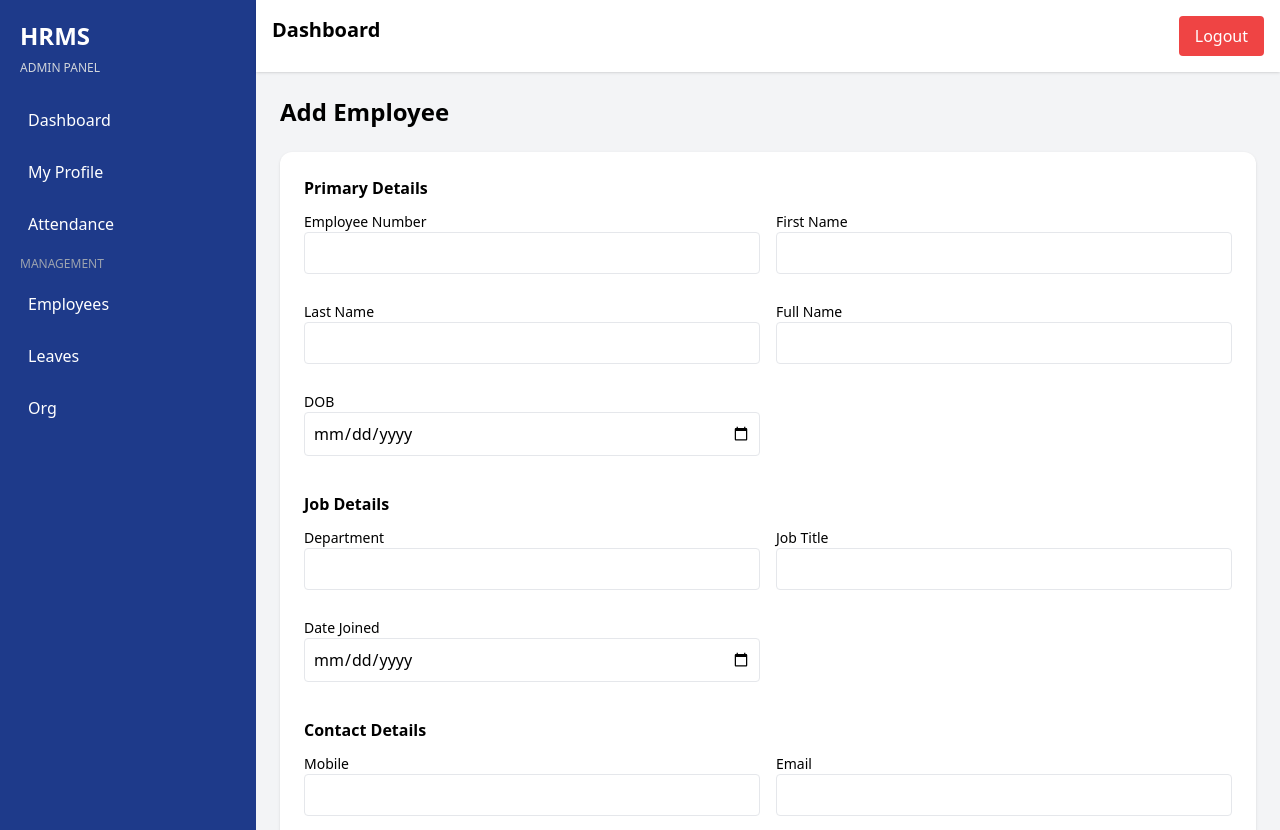
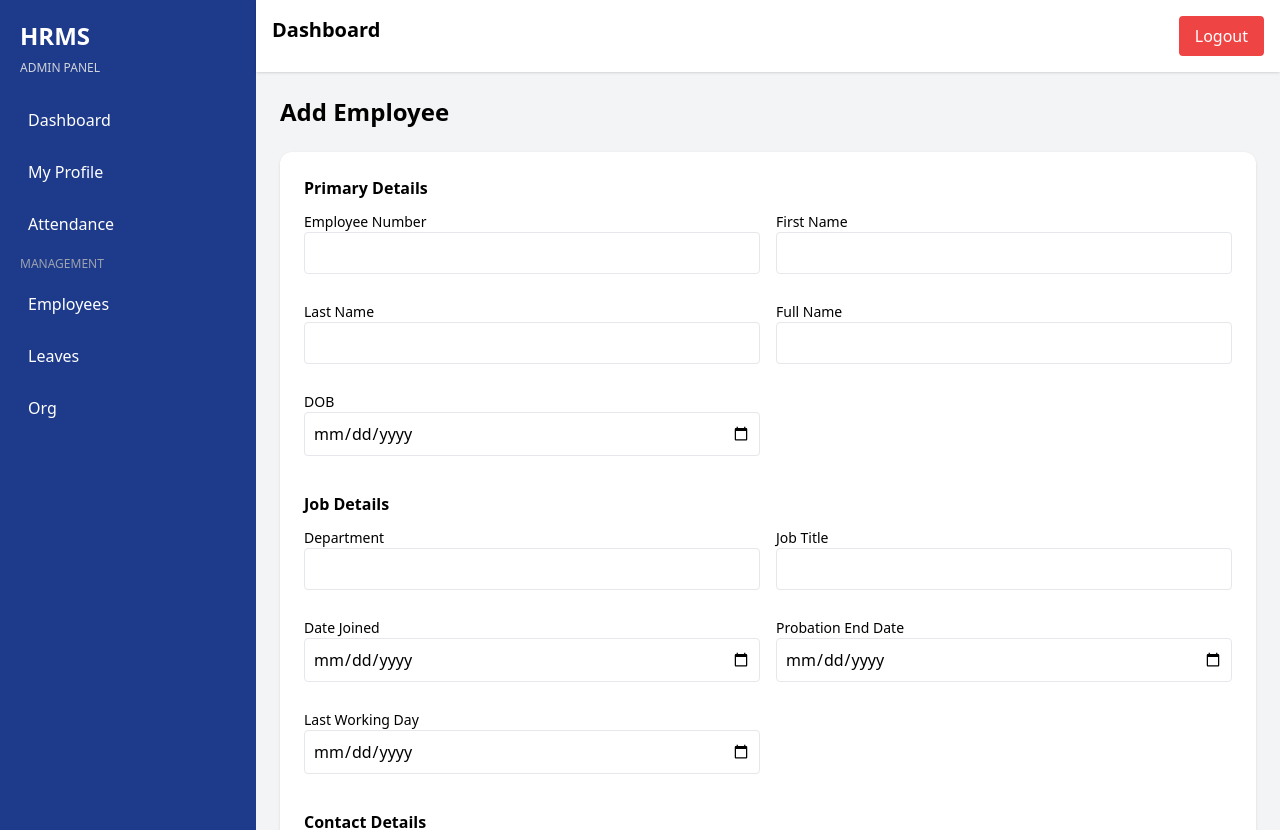
Before and after one commit to VishalRana2025/hris-project, a React (Vite) app in the folder frontend/: page /add-employee in a window 1280 px wide. Shown: the top 830 px of the page. Built offline with nearby package versions, Linux system fonts and the light colour scheme; sample sign-in values are in the browser's storage.

Commit message:
final fix: employee system working

```diff
--- a/frontend/src/pages/AddEmployee.jsx
+++ b/frontend/src/pages/AddEmployee.jsx
@@ -59,31 +59,32 @@ export default function AddEmployee() {
     panNumber: ""
   });
 
-  // 🔥 FORMAT DATA
+  // 🔥 SAFE DATE FUNCTION (FINAL FIX)
+  const safeDate = (value) => {
+    if (!value || value === "") return null;
+
+    const d = new Date(value);
+    return isNaN(d.getTime()) ? null : d;
+  };
+
+  // 🔥 PREPARE DATA
   const prepareData = () => {
     return {
       ...form,
 
-      // 🔥 AUTO FULL NAME
       fullName:
         form.fullName ||
         `${form.firstName || ""} ${form.lastName || ""}`.trim(),
 
-      // 🔥 DATE FIX
-      dob: form.dob ? new Date(form.dob) : null,
-      dateJoined: form.dateJoined ? new Date(form.dateJoined) : null,
-      probationEndDate: form.probationEndDate
-        ? new Date(form.probationEndDate)
-        : null,
-      lastWorkingDay: form.lastWorkingDay
-        ? new Date(form.lastWorkingDay)
-        : null,
+      // ✅ SAFE DATE CONVERSION
+      dob: safeDate(form.dob),
+      dateJoined: safeDate(form.dateJoined),
+      probationEndDate: safeDate(form.probationEndDate),
+      lastWorkingDay: safeDate(form.lastWorkingDay),
 
-      // 🔥 SAFE ADDRESS
       currentAddress: form.currentAddress || {},
       permanentAddress: form.permanentAddress || {},
 
-      // 🔥 CLEAN STRINGS
       firstName: form.firstName.trim(),
       lastName: form.lastName.trim(),
       personalEmail: form.personalEmail.trim()
@@ -123,6 +124,7 @@ export default function AddEmployee() {
 
           <div className="bg-white p-6 rounded-xl shadow max-w-6xl">
 
+            {/* PRIMARY */}
             <Section title="Primary Details">
               <Input label="Employee Number" value={form.employeeNumber}
                 onChange={(v)=>setForm({...form, employeeNumber:v})}
@@ -136,11 +138,15 @@ export default function AddEmployee() {
               <Input label="Full Name" value={form.fullName}
                 onChange={(v)=>setForm({...form, fullName:v})}
               />
-              <Input label="DOB" type="date" value={form.dob}
+              <Input
+                label="DOB"
+                type="date"   // 🔥 MUST
+                value={form.dob}
                 onChange={(v)=>setForm({...form, dob:v})}
               />
             </Section>
 
+            {/* JOB */}
             <Section title="Job Details">
               <Input label="Department" value={form.department}
                 onChange={(v)=>setForm({...form, department:v})}
@@ -148,11 +154,27 @@ export default function AddEmployee() {
               <Input label="Job Title" value={form.jobTitle}
                 onChange={(v)=>setForm({...form, jobTitle:v})}
               />
-              <Input label="Date Joined" type="date" value={form.dateJoined}
+              <Input
+                label="Date Joined"
+                type="date"
+                value={form.dateJoined}
                 onChange={(v)=>setForm({...form, dateJoined:v})}
+              />
+              <Input
+                label="Probation End Date"
+                type="date"
+                value={form.probationEndDate}
+                onChange={(v)=>setForm({...form, probationEndDate:v})}
+              />
+              <Input
+                label="Last Working Day"
+                type="date"
+                value={form.lastWorkingDay}
+                onChange={(v)=>setForm({...form, lastWorkingDay:v})}
               />
             </Section>
 
+            {/* CONTACT */}
             <Section title="Contact Details">
               <Input label="Mobile" value={form.mobilePhone}
                 onChange={(v)=>setForm({...form, mobilePhone:v})}
@@ -162,7 +184,7 @@ export default function AddEmployee() {
               />
             </Section>
 
-            {/* 🔥 CAB FACILITY */}
+            {/* CAB */}
             <div className="flex items-center gap-2 mt-4">
               <input
                 type="checkbox"
@@ -190,7 +212,7 @@ export default function AddEmployee() {
   );
 }
 
-/* COMPONENTS */
+// INPUT
 function Input({ label, value, onChange, type = "text" }) {
   return (
     <div className="mb-3">
@@ -205,6 +227,7 @@ function Input({ label, value, onChange, type = "text" }) {
   );
 }
 
+// SECTION
 function Section({ title, children }) {
   return (
     <div className="mb-6">
```
